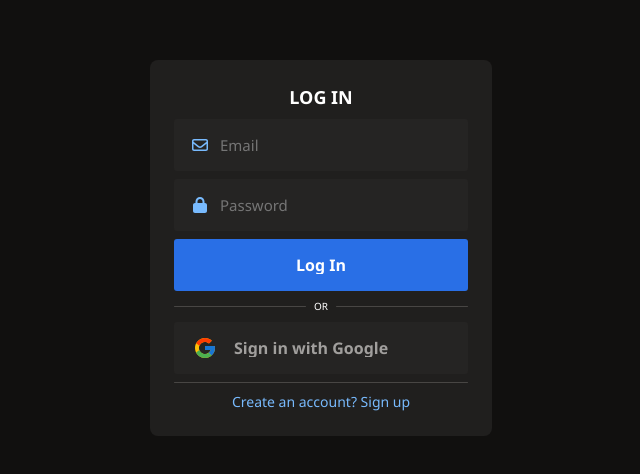
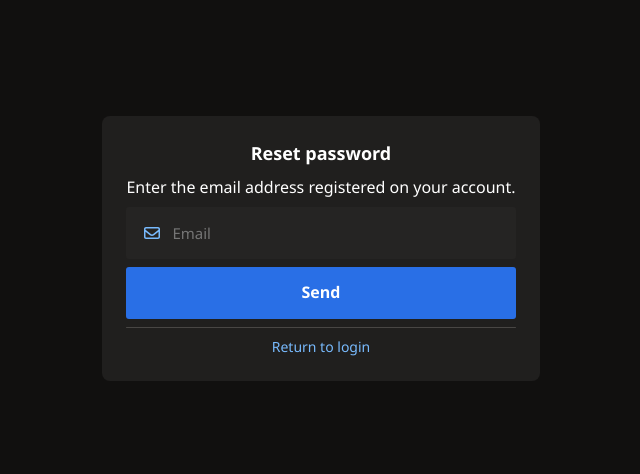
Before and after one commit to LD-Tien/task_manager, a React (Create React App) app: page /forgotPassword in a window 1280 px wide. Shown: the part 152-626 px from the top of the page, without its empty margins (319-959 px from the left). Built offline with nearby package versions, Linux system fonts and the light colour scheme; no server answers.

Commit message:
Add feat: Forgot password

```diff
--- a/src/App.js
+++ b/src/App.js
@@ -7,6 +7,7 @@ import taskManager from "./models/TaskManger";
 import Modal from "./components/Modal";
 import { useAuth } from "./contexts/AuthContext";
 import PrivateRouter from "./components/PrivateRouter";
+import ForgotPassword from "./pages/ForgotPassword";
 
 function App() {
   const { currentUser } = useAuth();
@@ -44,13 +45,21 @@ function App() {
             }
           />
           <Route
+            path="/forgotPassword"
+            element={
+              <PrivateRouter isPass={!currentUser} redirect="/home">
+                <ForgotPassword />
+              </PrivateRouter>
+            }
+          />
+          <Route
             path="/*"
             element={
               <PrivateRouter isPass={!currentUser} redirect="/home">
                 <Login />
               </PrivateRouter>
             }
-          />
+          />{" "}
         </Routes>
 
         <Modal
--- a/src/contexts/AuthContext.js
+++ b/src/contexts/AuthContext.js
@@ -7,6 +7,7 @@ import {
   signOut,
   GoogleAuthProvider,
   signInWithRedirect,
+  sendPasswordResetEmail,
 } from "firebase/auth";
 import { createContext, useContext, useLayoutEffect, useState } from "react";
 import { auth } from "../firebase";
@@ -31,12 +32,15 @@ export function AuthProvider({ children }) {
     return signInWithEmailAndPassword(auth, email, password);
   }
 
+  function forgotPassword(email) {
+    return sendPasswordResetEmail(auth, email);
+  }
+
   function loginWithGoogle() {
-    return signInWithRedirect(auth, provider)
-      .then((result) => {
-        const credential = GoogleAuthProvider.credentialFromResult(result);
-        return credential;
-      })
+    return signInWithRedirect(auth, provider).then((result) => {
+      const credential = GoogleAuthProvider.credentialFromResult(result);
+      return credential;
+    });
   }
 
   function logout() {
@@ -56,6 +60,7 @@ export function AuthProvider({ children }) {
     login,
     logout,
     loginWithGoogle,
+    forgotPassword,
   };
   return (
     <AuthContext.Provider value={value}>
--- /dev/null
+++ b/src/pages/ForgotPassword/ForgotPassword.module.scss
@@ -0,0 +1,70 @@
+.wrapper {
+  display: flex;
+  height: 100vh;
+  align-items: center;
+  justify-content: center;
+
+  .title {
+    font-size: 1.8rem;
+    font-weight: 700;
+    text-align: center;
+  }
+
+  .error-text {
+    color: var(--font-color-warning);
+    font-size: 1.2rem;
+    text-align: center;
+  }
+
+  .success-message {
+    background-color: var(--bg-ms-excel);
+    font-size: 1.2rem;
+    text-align: center;
+  }
+
+  .link {
+    width: fit-content;
+    margin: 0 auto;
+    color: var(--font-color-brand);
+    text-decoration: none;
+    font-size: 1.4rem;
+  }
+
+  .link:hover {
+    color: var(--font-color-secondary);
+  }
+
+  form {
+    display: flex;
+    flex-direction: column;
+    gap: 8px;
+    background-color: var(--bg-primary-accent);
+    padding: 24px;
+    border-radius: 8px;
+    overflow: hidden;
+
+    hr {
+      border: 0;
+      height: 1px;
+      background-color: var(--bg-separator);
+    }
+
+    .or {
+      display: flex;
+      align-items: center;
+      font-size: 1rem;
+      gap: 8px;
+      hr {
+        flex: 1;
+      }
+    }
+
+    > * {
+      border-radius: 3px;
+      > * {
+        // TextInput
+        border-radius: inherit;
+      }
+    }
+  }
+}
--- /dev/null
+++ b/src/pages/ForgotPassword/index.js
@@ -0,0 +1,96 @@
+import { useState } from "react";
+import { Link } from "react-router-dom";
+import { FontAwesomeIcon } from "@fortawesome/react-fontawesome";
+import { faEnvelope } from "@fortawesome/free-regular-svg-icons";
+
+import styles from "./ForgotPassword.module.scss";
+import TextInput from "../../components/TextInput";
+import Button from "../../components/Button";
+import { useAuth } from "../../contexts/AuthContext";
+
+function ForgotPassword() {
+  const [email, setEmail] = useState("");
+  const [errorText, setErrorText] = useState("");
+  const [loading, setLoading] = useState(false);
+  const [showMessage, setShowMessage] = useState(false);
+  const { forgotPassword } = useAuth();
+
+  async function handleSubmit(e) {
+    e.preventDefault();
+    setLoading(true);
+    if (showMessage) {
+      setShowMessage(false);
+    }
+    if (!validateEmail(email)) {
+      setErrorText("Please enter the correct email format");
+      return;
+    }
+
+    forgotPassword(email)
+      .then(() => {
+        setErrorText("");
+        setLoading(false);
+        setShowMessage(true);
+      })
+      .catch(() => {
+        setErrorText("Failed to send email reset password");
+        setLoading(false);
+        setShowMessage(false);
+      });
+  }
+
+  function validateEmail(email) {
+    return String(email)
+      .toLowerCase()
+      .match(
+        /^(([^<>()[\]\\.,;:\s@"]+(\.[^<>()[\]\\.,;:\s@"]+)*)|.(".+"))@((\[[0-9]{1,3}\.[0-9]{1,3}\.[0-9]{1,3}\.[0-9]{1,3}\])|(([a-zA-Z\-0-9]+\.)+[a-zA-Z]{2,}))$/
+      );
+  }
+
+  return (
+    <div className={styles["wrapper"]}>
+      <form method="POST">
+        <p className={styles["title"]}>Reset password</p>
+        <p>Enter the email address registered on your account.</p>
+        <TextInput
+          type="email"
+          placeholder="Email"
+          name="email"
+          value={email}
+          onChange={setEmail}
+          icon={<FontAwesomeIcon icon={faEnvelope} />}
+        />
+        <Button
+          disable={loading}
+          medium
+          primary
+          centerText
+          onClick={handleSubmit}
+        >
+          Send
+        </Button>
+        <p
+          className={styles["error-text"]}
+          style={{ display: errorText ? "block" : "none" }}
+        >
+          {errorText}
+        </p>
+
+        <div
+          className={styles["success-message"]}
+          style={{ display: showMessage ? "block" : "none" }}
+        >
+          <p>Send email success</p>
+          <p>please check your email to reset password</p>
+        </div>
+
+        <hr />
+        <Link className={styles["link"]} to={"/Login"} replace>
+          Return to login
+        </Link>
+      </form>
+    </div>
+  );
+}
+
+export default ForgotPassword;
--- a/src/pages/Login/index.js
+++ b/src/pages/Login/index.js
@@ -96,6 +96,9 @@ function Login() {
         >
           {errorTextLogin}
         </p>
+        <Link className={styles["link"]} to={"/forgotPassword"} replace>
+          Forgot password?
+        </Link>
         <div className={styles["or"]}>
           <hr />
           OR
```
